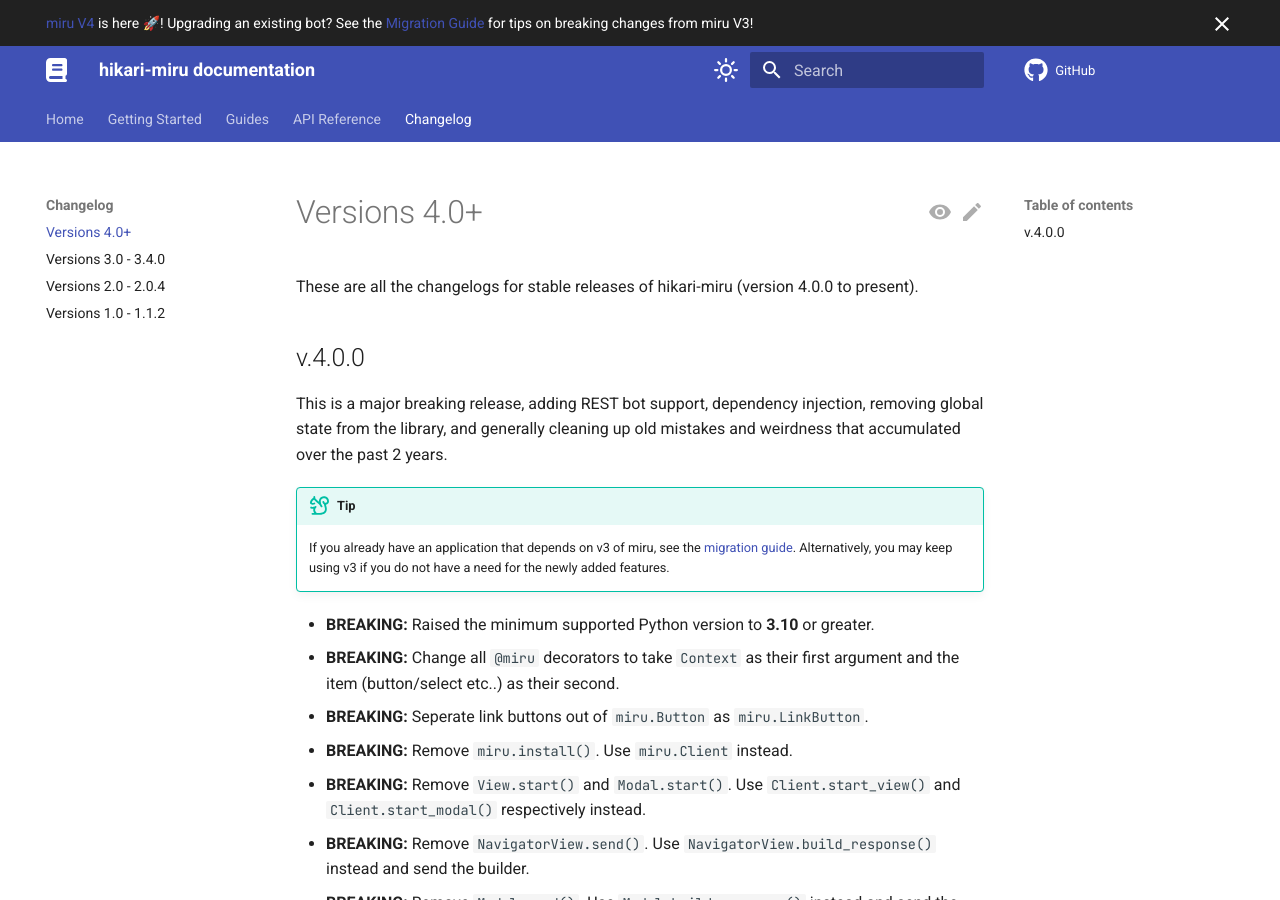
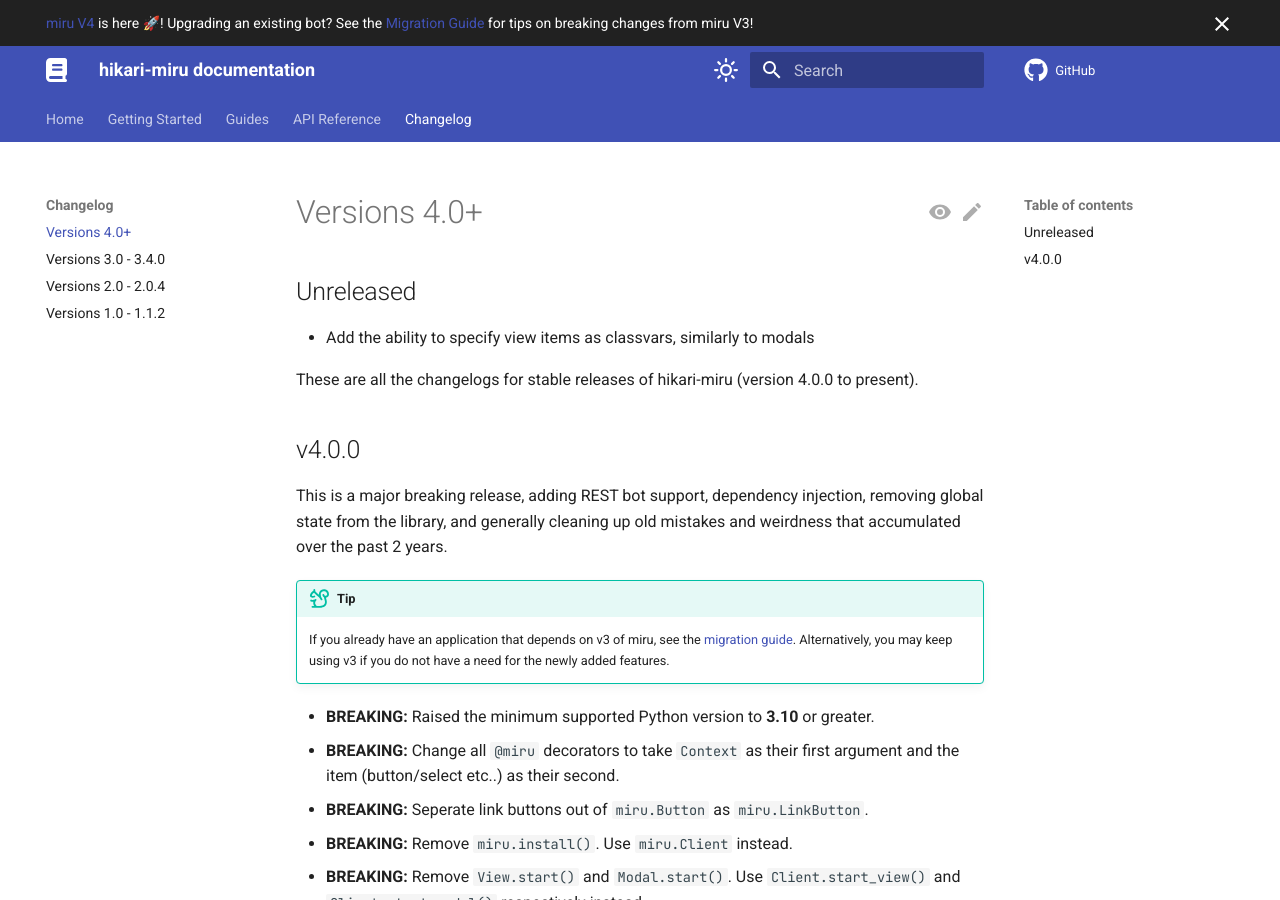
Before and after one commit to hypergonial/hikari-miru, an MkDocs documentation site: the page built from docs/changelogs/v4.md, in a window 1280 px wide and 900 px high. Built offline with MkDocs 1.6.1 and Material for MkDocs 9.7.7, drawn with Linux system fonts in a browser that asks for light colours; plug-ins that fetch from the network failed and are left out; comment, search, counter and statistics services are not loaded.

Commit message:
Add ability to add view items using classvars

```diff
--- a/docs/changelogs/v4.md
+++ b/docs/changelogs/v4.md
@@ -7,9 +7,13 @@
 
 # Versions 4.0+
 
+## Unreleased
+
+- Add the ability to specify view items as classvars, similarly to modals
+
 These are all the changelogs for stable releases of hikari-miru (version 4.0.0 to present).
 
-## v.4.0.0
+## v4.0.0
 
 This is a major breaking release, adding REST bot support, dependency injection, removing global state from the library, and generally cleaning up old mistakes and weirdness that accumulated over the past 2 years.
 
```
Also changed, not shown: 1 other file.
